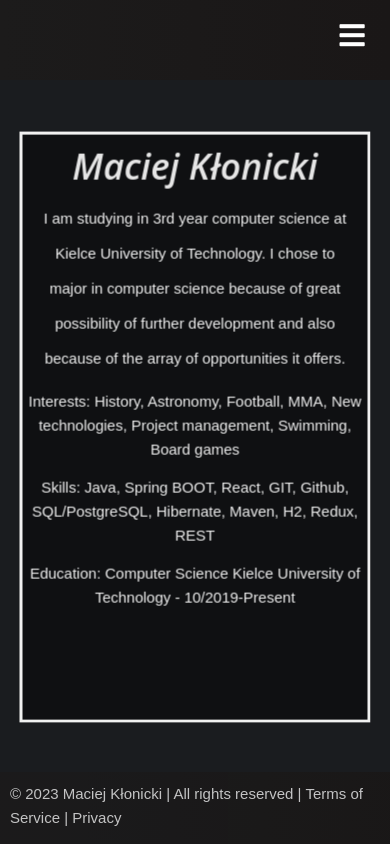
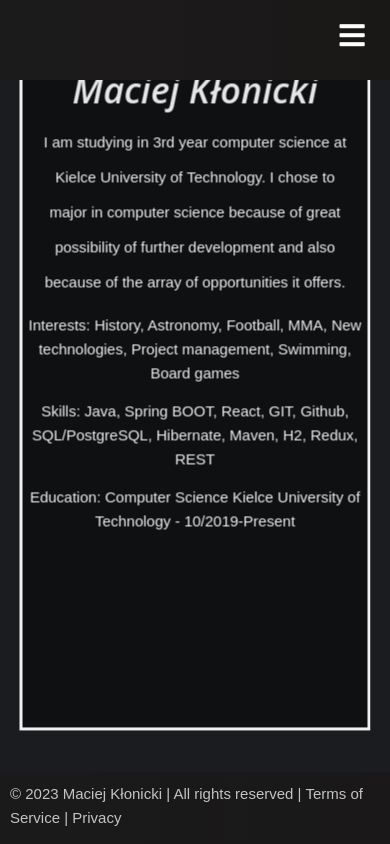
Before and after one commit to MaciejKlonicki/MyPortfolio, a React (Create React App) app: page /aboutme in a window 390 px wide. Built offline with nearby package versions, Linux system fonts and the light colour scheme; the HTML template or start-up script is replaced by a standard one.

Commit message:
I moved my table from AboutMe a bit to the top and height increase

```diff
--- a/src/components/aboutMe/Aboutme.css
+++ b/src/components/aboutMe/Aboutme.css
@@ -61,8 +61,8 @@ p {
 
   @media screen and (max-width: 768px) {
     .aboutme-place {
-      top: 50%;
+      top: 46%;
       width: 90%;
-      height: 70%;
+      height: 80%;
   }
   }
```
